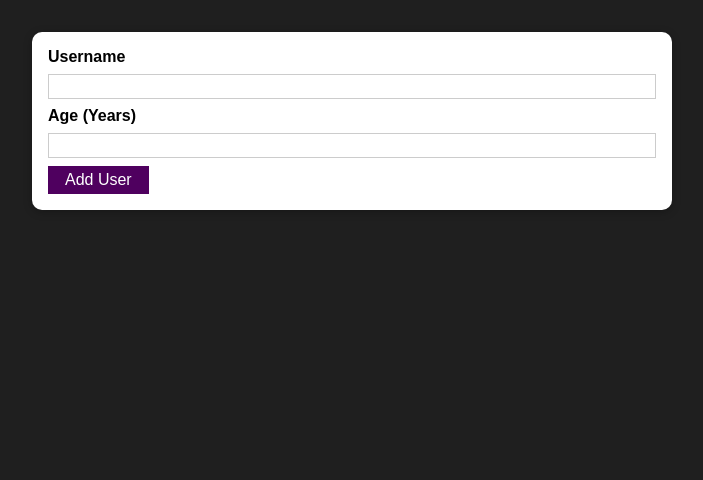
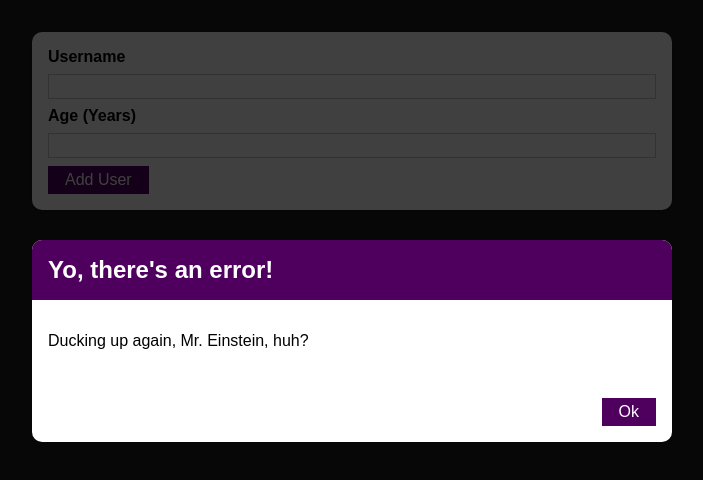
Before and after one commit to federerkristijan/02-react-udemy-course, a React (Create React App) app: page / in a window 1280 px wide. Shown: the top 480 px of the page, without its empty margins (288-991 px from the left). Built offline with nearby package versions, Linux system fonts and the light colour scheme.

Commit message:
managing the error state

```diff
--- /dev/null
+++ b/src/components/UI/ErrorModal.js
@@ -0,0 +1,24 @@
+import classes from './ErrorModal.module.css';
+import Card from './Card';
+import Button from './Button';
+
+const ErrorModal = props => {
+  return (
+    // activates backdrop, while the error message is on
+    <div className={classes.backdrop} >
+      <Card className={classes.modal}>
+        <header className={classes.header}>
+          <h2>{props.title}</h2>
+        </header>
+        <div className={classes.content}>
+          <p>{props.message}</p>
+        </div>
+        <footer className={classes.actions}>
+          <Button>Ok</Button>
+        </footer>
+      </Card>
+    </div>
+  )
+};
+
+export default ErrorModal;
--- /dev/null
+++ b/src/components/UI/ErrorModal.module.css
@@ -0,0 +1,45 @@
+.backdrop {
+  position: fixed;
+  top: 0;
+  left: 0;
+  width: 100%;
+  height: 100vh;
+  z-index: 10;
+  background: rgba(0, 0, 0, 0.75);
+}
+
+.modal {
+  position: fixed;
+  top: 30vh;
+  left: 10%;
+  width: 80%;
+  z-index: 100;
+  overflow: hidden;
+}
+
+.header {
+  background: #4f005f;
+  padding: 1rem;
+}
+
+.header h2 {
+  margin: 0;
+  color: white;
+}
+
+.content {
+  padding: 1rem;
+}
+
+.actions {
+  padding: 1rem;
+  display: flex;
+  justify-content: flex-end;
+}
+
+@media (min-width: 768px) {
+  .modal {
+    left: calc(50% - 20rem);
+    width: 40rem;
+  }
+}
--- a/src/components/Users/AddUser.js
+++ b/src/components/Users/AddUser.js
@@ -2,6 +2,7 @@
 
 import Button from "../UI/Button";
 import Card from "../UI/Card";
+import ErrorModal from "../UI/ErrorModal";
 
 import classes from "./AddUser.module.css";
 
@@ -33,6 +34,8 @@
   };
 
   return (
+    <div>
+      <ErrorModal title="Yo, there's an error!" message="Ducking up again, Mr. Einstein, huh?" />
       <Card className={classes.input}>
         <form onSubmit={addUserHandler}>
           <label htmlFor="username">Username</label>
@@ -52,6 +55,7 @@
           <Button type="submit">Add User</Button>
         </form>
       </Card>
+    </div>
   );
 };
 
```
Lines whose indentation alone changed are shown as unchanged.
